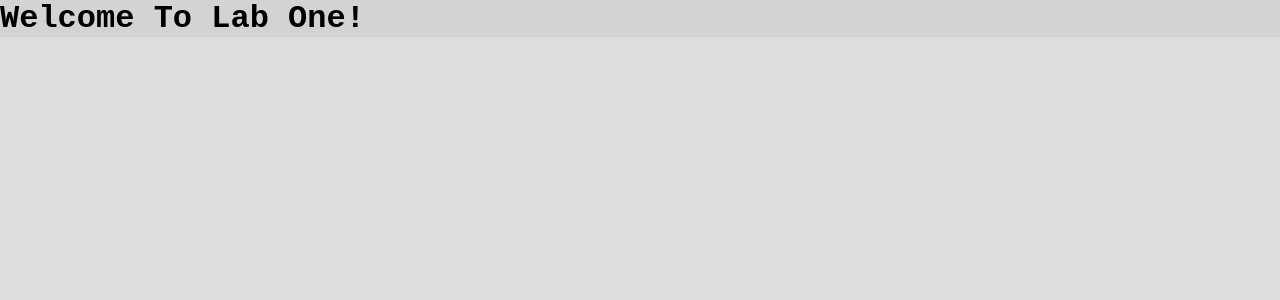
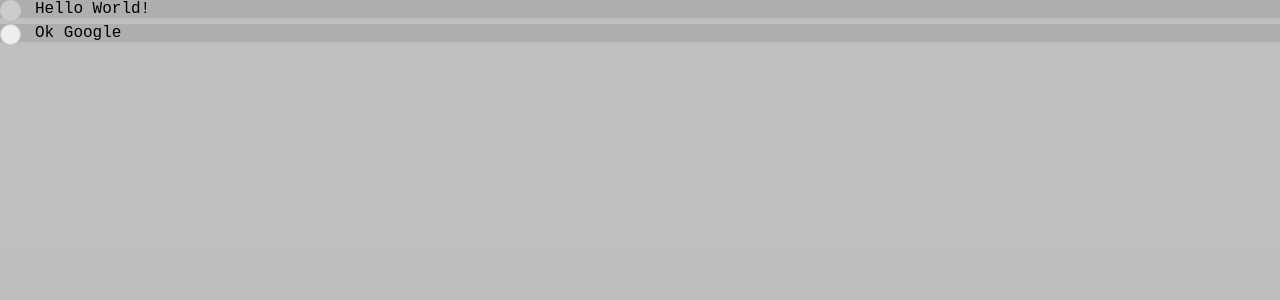
Before and after one commit to nik-kita/vue-lab, a Vue app: page / in a window 1280 px wide. Shown: the top 300 px of the page. Built offline with nearby package versions, Linux system fonts and the light colour scheme.

Commit message:
strange passing ref from parent to child

```diff
--- a/src/LabOne.vue
+++ b/src/LabOne.vue
@@ -1,3 +1,20 @@
+<script setup lang="ts">
+import RadioBox from './lib/RadioBox.vue'
+import { ref } from 'vue';
+
+const title = ref('');
+
+function update(fresh: string) {
+  console.log('updated')
+  title.value = fresh;
+}
+
+function pass() {
+  return title;
+}
+</script>
+
 <template>
-  <h1>Welcome To Lab One!</h1>
+  <RadioBox value="hello world" label="Hello World!" @change="update" :model-value="pass" />
+  <RadioBox value="ok google" label="Ok Google" @change="update" :model-value="pass" />
 </template>
--- a/src/assets/main.css
+++ b/src/assets/main.css
@@ -7,5 +7,5 @@
 }
 
 * {
-  background-color: rgba(20, 20, 20, 0.05);
+  background-color: rgba(20, 20, 20, 0.1);
 }
--- /dev/null
+++ b/src/lib/RadioBox.vue
@@ -0,0 +1,92 @@
+<template>
+  <label class="wrapper flex items-center">
+    {{ label }}
+    <input class="checkbox" type="radio" v-model="modelValue" :value="value" @change="$emit('change', value)" />
+    <span class="checkmark"></span>
+  </label>
+</template>
+
+<script setup lang="ts">
+import { defineEmits, ref, type Ref } from 'vue';
+
+const props = defineProps<{
+  label: string,
+  modelValue: () => Ref<string>,
+  value: string
+}>();
+const value = props.value;
+const modelValue = props.modelValue();
+console.log(modelValue);
+const emit = defineEmits<{ change: [string] }>();
+
+</script>
+
+<style scoped>
+/* Customize the label (the wrapper) */
+.wrapper {
+  display: block;
+  position: relative;
+  padding-left: 35px;
+  margin-bottom: 6px;
+  cursor: pointer;
+  font-size: 22px;
+  -webkit-user-select: none;
+  -moz-user-select: none;
+  -ms-user-select: none;
+  user-select: none;
+  font-size: 16px;
+}
+
+/* Hide the browser's default radio button */
+.wrapper input {
+  position: absolute;
+  opacity: 0;
+  cursor: pointer;
+  height: 0;
+  width: 0;
+}
+
+/* Create a custom radio button */
+.checkmark {
+  position: absolute;
+  top: 0;
+  left: 0;
+  height: 21px;
+  width: 21px;
+  border-radius: 50%;
+  background-color: #eee;
+  border: 1px solid #ccc;
+}
+
+/* On mouse-over, add a grey background color */
+.wrapper:hover input~.checkmark {
+  background-color: #ccc;
+}
+
+/* When the radio button is checked, add a blue background */
+.wrapper input:checked~.checkmark {
+  background-color: #1CD4A7;
+}
+
+/* Create the indicator (the dot/circle - hidden when not checked) */
+.checkmark:after {
+  content: "";
+  position: absolute;
+  display: none;
+}
+
+/* Show the indicator (dot/circle) when checked */
+.wrapper input:checked~.checkmark:after {
+  display: block;
+}
+
+/* Style the indicator (dot/circle) */
+.wrapper .checkmark:after {
+  top: 5px;
+  left: 6px;
+  width: 8px;
+  height: 8px;
+  border-radius: 50%;
+  background: white;
+}
+</style>
```
Also changed, not shown: src/App.vue (+2 -79 lines).
